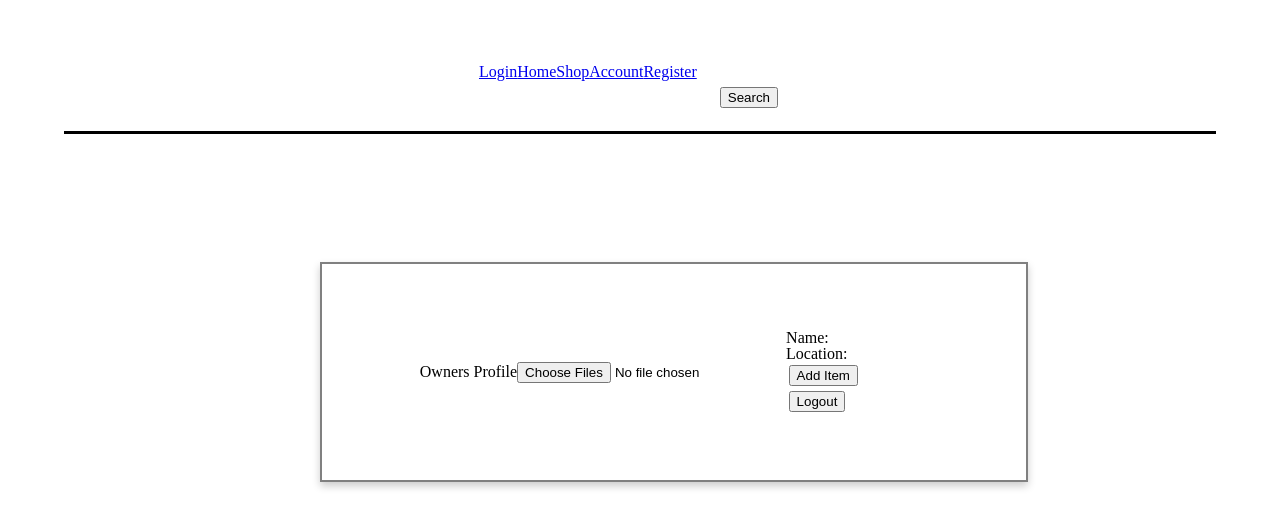
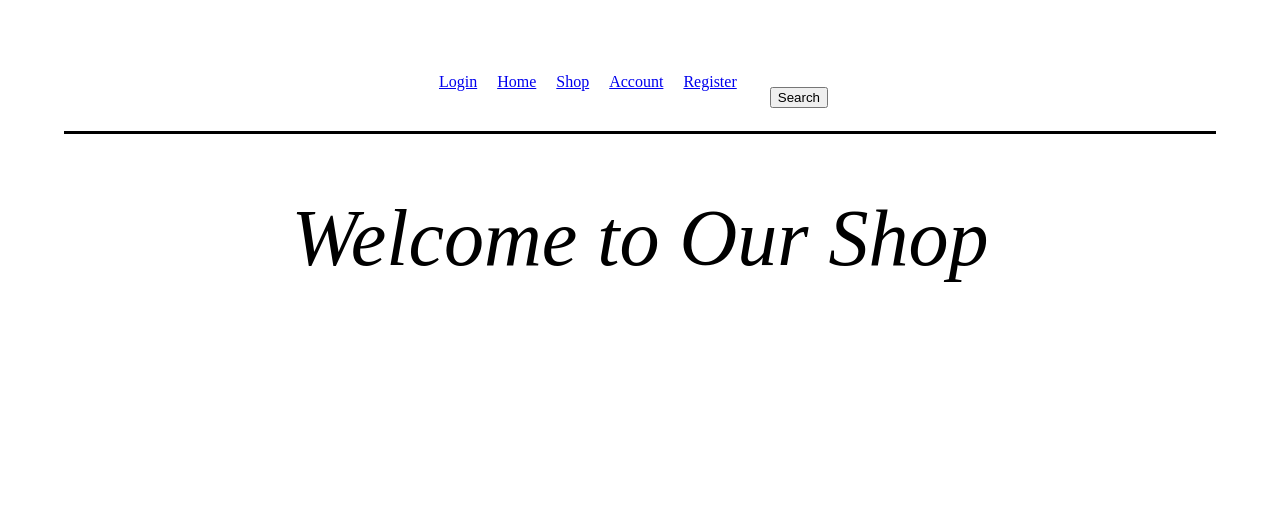
Before and after one commit to ft-african-marketplace-06/Front-end, a React (Create React App) app in the folder project/: page / in a window 1280 px wide. Shown: the top 528 px of the page. Built offline with nearby package versions, Linux system fonts and the light colour scheme.

Commit message:
added coverpage/ fixed routing

```diff
--- a/project/src/App.css
+++ b/project/src/App.css
@@ -197,3 +197,15 @@ button {
  text-align: left;
  font-family: Arial, Helvetica, sans-serif;
 }
+h1 {
+ font-style: italic;
+ font-size: 5rem;
+ justify-content: center;
+ align-items: center;
+ margin: 5%;
+ text-align: center;
+}
+
+.link {
+ padding: 10px;
+}
--- a/project/src/App.js
+++ b/project/src/App.js
@@ -1,30 +1,28 @@
 import React from "react";
-import './App.css';
-import { Switch, Route } from 'react-router-dom';
-
-import Item from './components/Item';
+import "./App.css";
+import { Switch, Route } from "react-router-dom";
+import { Coverpage } from "./components/Coverpage";
+import Item from "./components/Item";
 import NavBar from "./components/NavBar";
 import Owner from "./components/Owner";
 import Login from "./components/Login";
-import Register from './components/Register';
-
-
+import Register from "./components/Register";
+import { PrivateRoute } from "./components/PrivateRoute";
+import Logout from "./components/logout";
 const App = () => {
-
  return (
-    <div className="App">
-      <NavBar/>
+  <div className='App'>
+   <NavBar />
    <Switch>
-
-          <Route exact path='/' component={Owner} />
+    <Route exact path='/' component={Coverpage} />
     <Route path='/login' component={Login} />
-          <Route path='/account' component={Owner} />
-          <Route path='/shop' component={Item} />
     <Route path='/register' component={Register} />
-
+    <PrivateRoute path='/account' component={Owner} />
+    <PrivateRoute path='/shop' component={Item} />
+    <PrivateRoute path='/logout' component={Logout} />
    </Switch>
   </div>
  );
-}
+};
 
 export default App;
--- /dev/null
+++ b/project/src/components/Coverpage.js
@@ -0,0 +1,9 @@
+import React from "react";
+
+export const Coverpage = () => {
+ return (
+  <div>
+   <h1 className='title'>Welcome to Our Shop</h1>
+  </div>
+ );
+};
--- a/project/src/components/NavBar.js
+++ b/project/src/components/NavBar.js
@@ -1,20 +1,36 @@
 import React from "react";
 import { BrowserRouter as Router, Link, Route } from "react-router-dom";
+import { useHistory } from "react-router-dom";
 
 import Login from "./Login.js";
 const NavBar = () => {
+ const { push } = useHistory();
+ const handleClick = (e) => {
+  e.preventDefault();
+  push("/");
+ };
  return (
   <div className='NavBar'>
    <Router>
-    <Link to='/login'>Login</Link>
+    <Link className='link' to='/login'>
+     Login
+    </Link>
     <Route exact path='/login' component={Login} />
-    <Link to='/'>Home</Link>
+    <Link onClick={handleClick} className='link' to='/'>
+     Home
+    </Link>
    </Router>
 
-   <Link to='/shop'>Shop</Link>
-   <Link to='/account'>Account</Link>
+   <Link className='link' to='/shop'>
+    Shop
+   </Link>
+   <Link className='link' to='/account'>
+    Account
+   </Link>
 
-   <Link to='/register'>Register</Link>
+   <Link className='link' to='/register'>
+    Register
+   </Link>
    <button>Search</button>
   </div>
  );
--- a/project/src/components/Owner.js
+++ b/project/src/components/Owner.js
@@ -1,41 +1,42 @@
-import React, { useState, useEffect } from 'react'
-import { useHistory} from 'react-router-dom'
+import React, { useState, useEffect } from "react";
+import { useHistory } from "react-router-dom";
 
 const Owner = () => {
  const [owner, setOwner] = useState({
-    Name: '',
-    Location: '',
-    Price: '',
-  })
-  const [image, setImage] = useState([])
-  const [imageURLs, setImageURLs] = useState([])
+  Name: "",
+  Location: "",
+  Price: "",
+ });
+ const [image, setImage] = useState([]);
+ const [imageURLs, setImageURLs] = useState([]);
 
-  const history = useHistory()
+ const history = useHistory();
 
  useEffect(() => {
-    if (image.length < 1) return
-    const newImageURLs = []
-    imageURLs.forEach((images) => newImageURLs.push(URL.createObjectURL(image)))
-    setImageURLs(newImageURLs)
-  }, [image])
+  if (image.length < 1) return;
+  const newImageURLs = [];
+  imageURLs.forEach((images) => newImageURLs.push(URL.createObjectURL(image)));
+  setImageURLs(newImageURLs);
+ }, [image]);
 
  const onImageChange = (e) => {
-    setImage([...e.target.files])
-  }
+  setImage([...e.target.files]);
+ };
 
  const handleLogout = () => {
-    history.push('/')
-  }
+  history.push("/logout");
+ };
 
  return (
   <div>
-    <div className="ownerCard">
+   <div className='ownerCard'>
     <h1> Owners Profile</h1>
-      <input type="file" multiple accept="image/*" onChange={onImageChange} />
-        {imageURLs.map(imageSRC => <img src={imageSRC} />)}
+    <input type='file' multiple accept='image/*' onChange={onImageChange} />
+    {imageURLs.map((imageSRC) => (
+     <img src={imageSRC} />
+    ))}
 
-<div className="container">
-
+    <div className='container'>
      <p>Name: </p>
      <p>Location: </p>
      <button>Add Item</button>
@@ -43,7 +44,7 @@ const Owner = () => {
     </div>
    </div>
   </div>
-  )
-}
+ );
+};
 
-export default Owner
+export default Owner;
--- /dev/null
+++ b/project/src/components/PrivateRoute/index.js
@@ -0,0 +1,17 @@
+import React from "react";
+
+import { Route, Redirect } from "react-router-dom";
+export const PrivateRoute = ({ component: Component, ...rest }) => {
+  return (
+    <Route
+      {...rest}
+      render={(props) => {
+        if (localStorage.getItem("token")) {
+          return <Component {...props} />;
+        } else {
+          return <Redirect to="/login" />;
+        }
+      }}
+    />
+  );
+};
--- /dev/null
+++ b/project/src/components/logout.js
@@ -0,0 +1,21 @@
+import React, { useEffect } from "react";
+import { useHistory } from "react-router-dom";
+
+import axiosWithAuth from '../components/utils/axiosWithAuth'
+
+const Logout = () => {
+  const { push } = useHistory();
+
+  useEffect(() => {
+    axiosWithAuth()
+      .post("./logout")
+      .then(() => {
+        localStorage.removeItem("token");
+        push("/login");
+      });
+  }, []);
+
+  return <div></div>;
+};
+
+export default Logout;
```
Also changed, not shown: 1 other file (tests, documents, lock files or other folders). Lines whose indentation alone changed are shown as unchanged.
